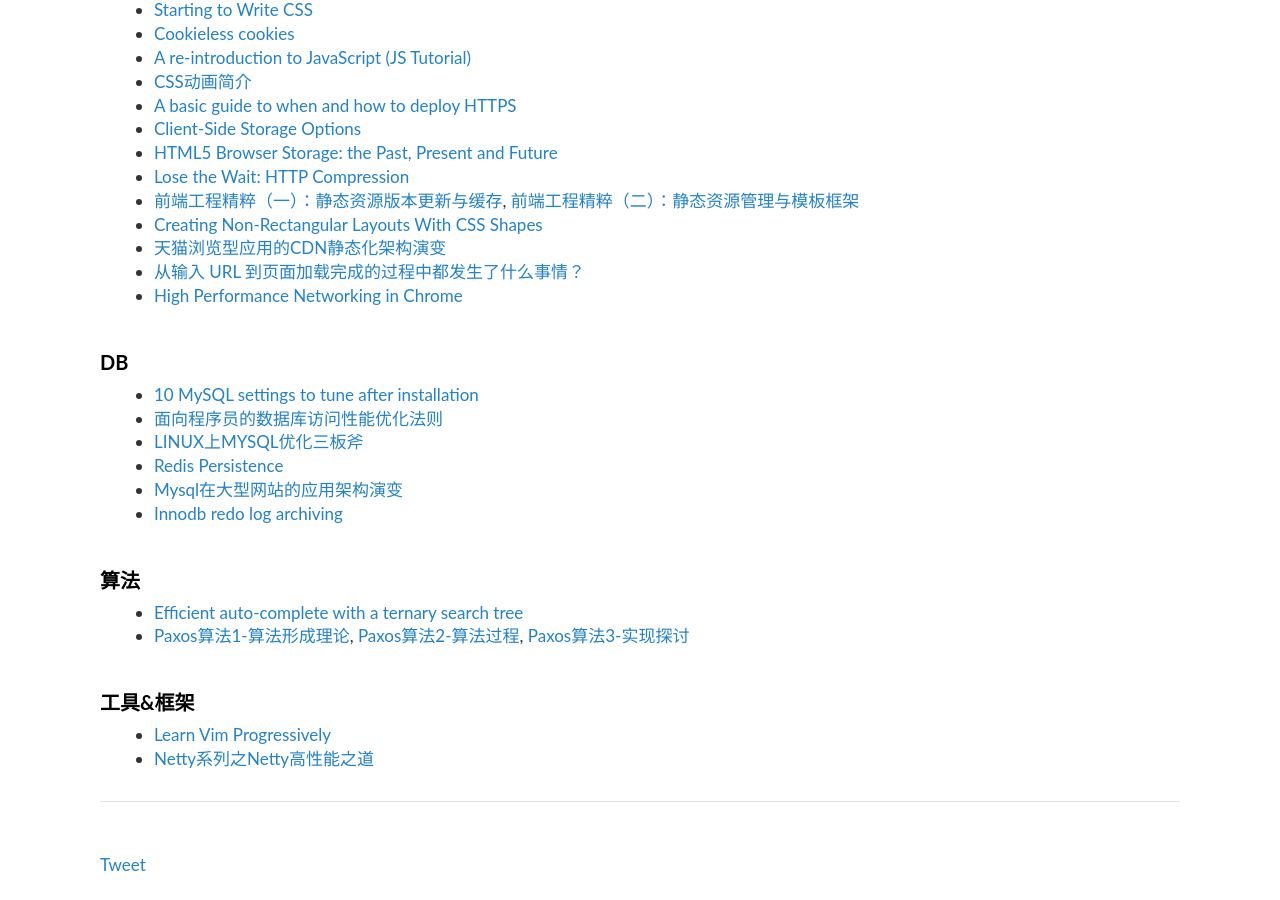
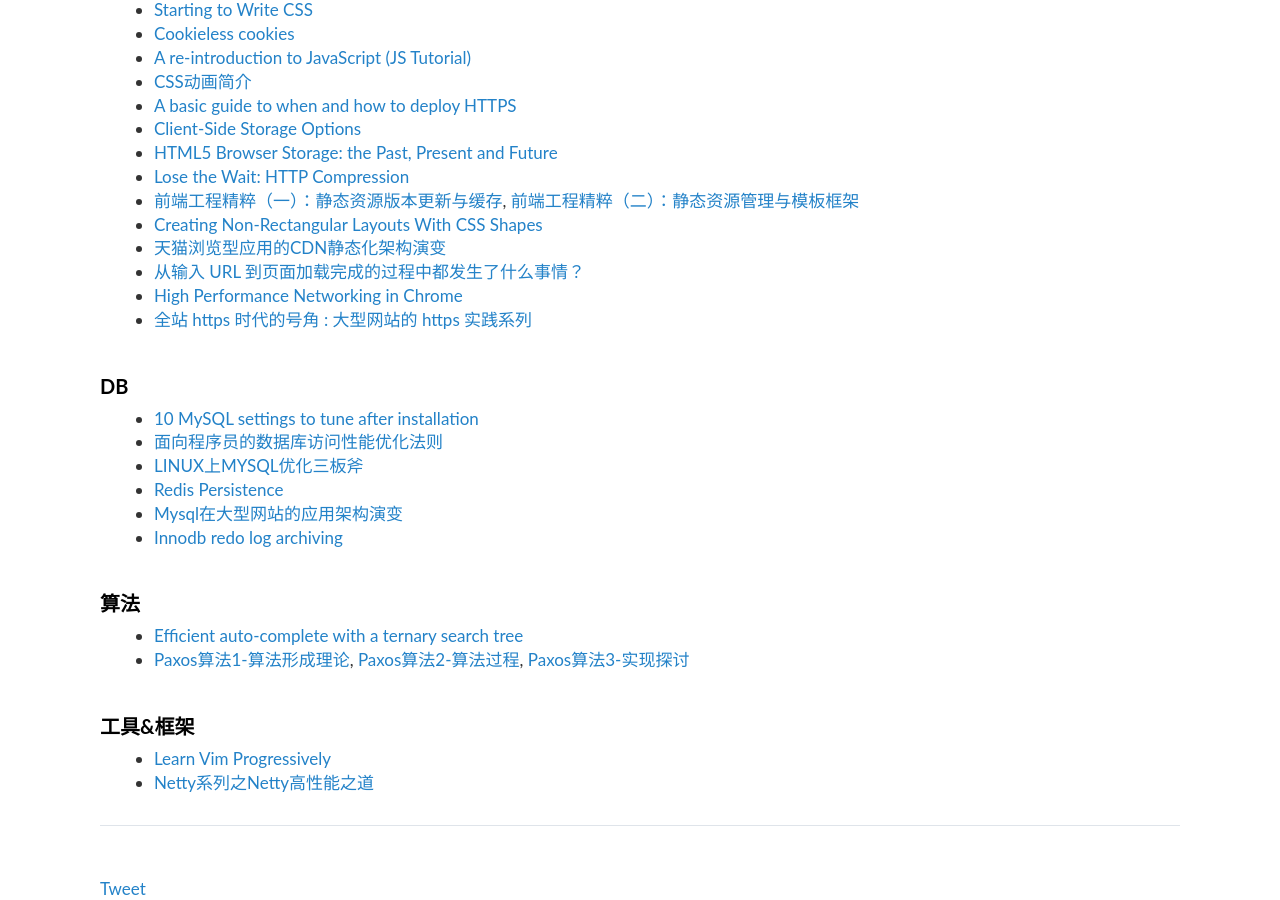
Before and after one commit to guanmian/blog, a Jekyll site: the page built from _posts/2015-02-27-self-cultivation-of-a-programmer.md, in a window 1280 px wide and 900 px high, scrolled down 1657 px. Built offline with Jekyll 4.4.1, drawn with Linux system fonts in a browser that asks for light colours; Markdown is read by kramdown in place of the engine named in the settings; comment, search, counter and statistics services are not loaded; before the commit the page ends 2534 px from its top, so only the background shows below that.

Commit message:
add baidu https

```diff
--- a/_posts/2015-02-27-self-cultivation-of-a-programmer.md
+++ b/_posts/2015-02-27-self-cultivation-of-a-programmer.md
@@ -67,6 +67,7 @@
 * [天猫浏览型应用的CDN静态化架构演变](http://www.csdn.net/article/2014-01-22/2818227-CDN-Architecture)
 * [从输入 URL 到页面加载完成的过程中都发生了什么事情？](http://fex.baidu.com/blog/2014/05/what-happen/)
 * [High Performance Networking in Chrome](http://aosabook.org/en/posa/high-performance-networking-in-chrome.html)
+* [全站 https 时代的号角 : 大型网站的 https 实践系列](http://op.baidu.com/2015/04/https-index/)
 
 ## DB
 * [10 MySQL settings to tune after installation](http://www.mysqlperformanceblog.com/2014/01/28/10-mysql-settings-to-tune-after-installation/)
```
